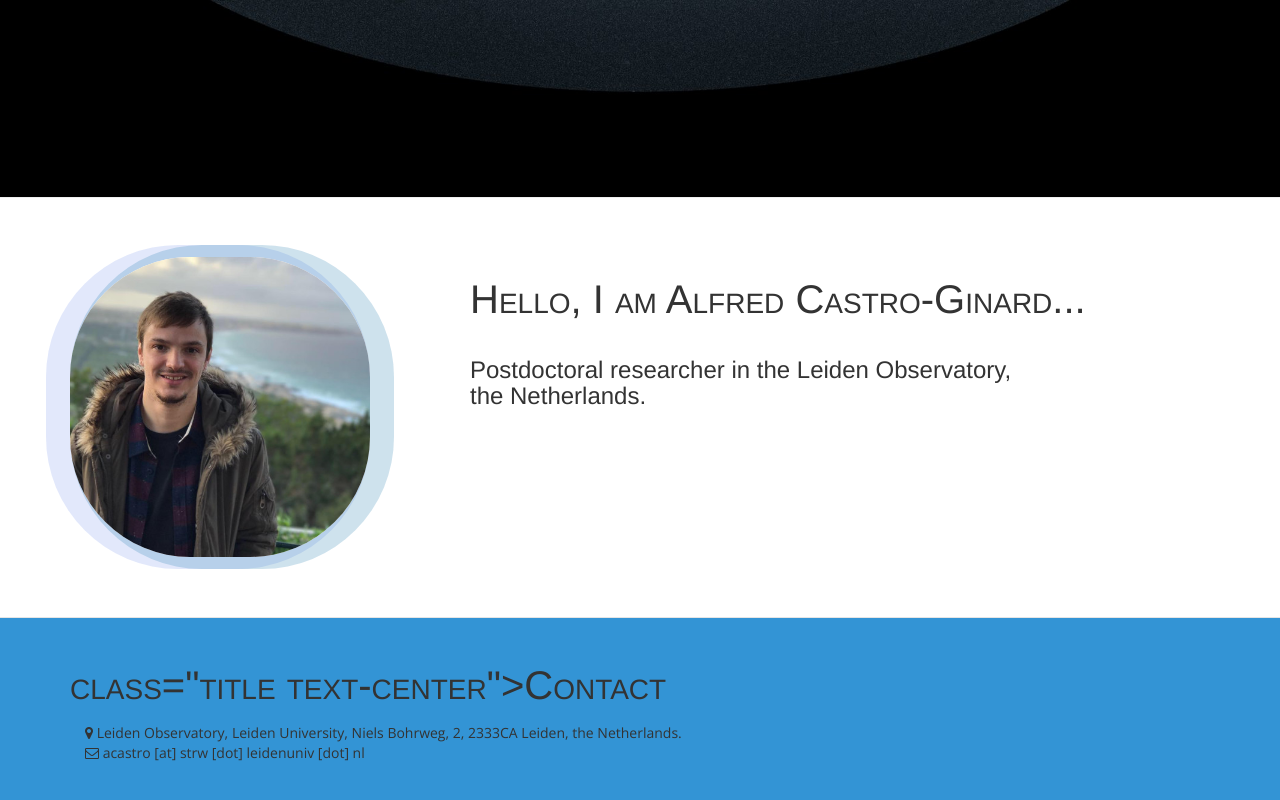
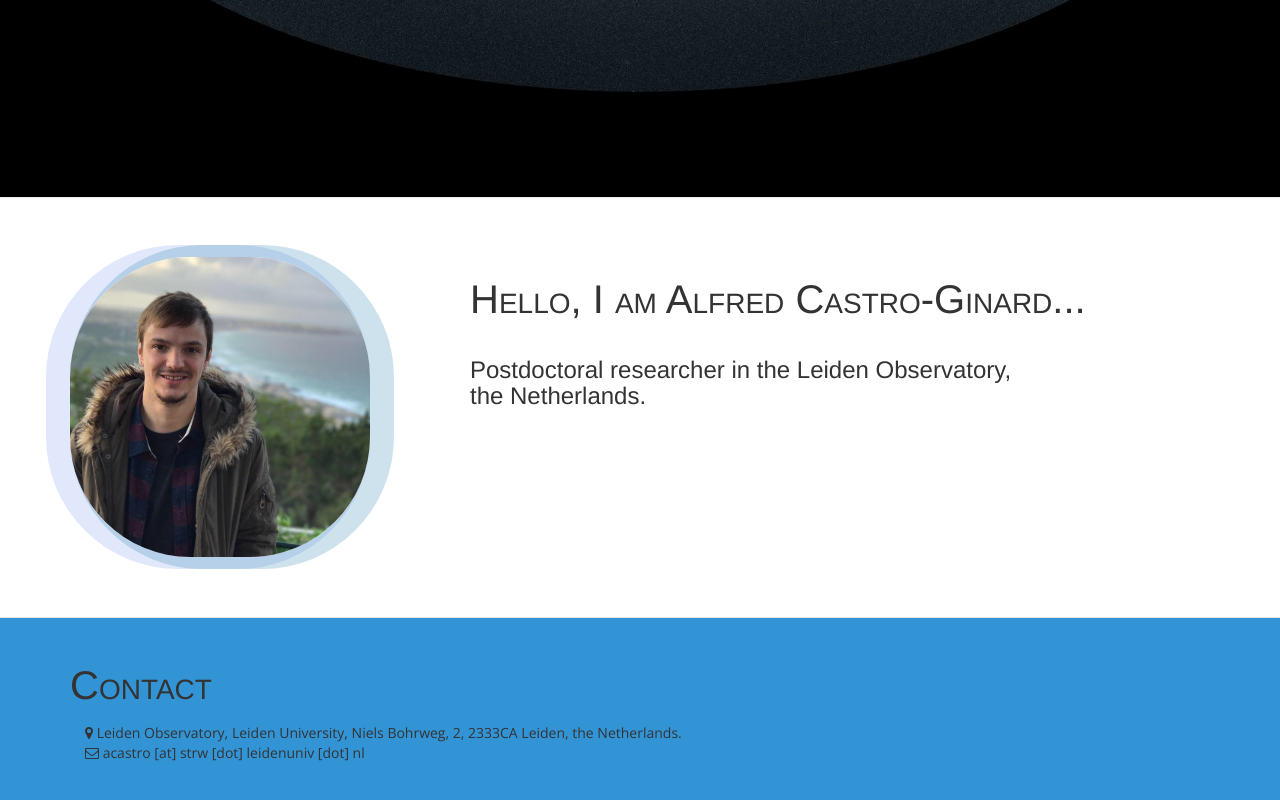
Before and after one commit to alfredcas/alfredcas.github.io, a plain HTML site: page index.html in a window 1280 px wide. Shown: the part 609-1409 px from the top of the page. Drawn offline with nearby package versions, Linux system fonts and the light colour scheme.

Commit message:
update website

```diff
--- a/index.html
+++ b/index.html
@@ -353,7 +353,7 @@
     <!--<div class="row">
       <div class="heading">-->
         <!-- Heading -->
-        <h2>class="title text-center">Contact</h2>
+        <h2>Contact</h2>
         <!--<p>Thank you for visiting out my profile. If you would like to get into contact with me, please fill out the form below.</p>
       </div>
     </div>
```
